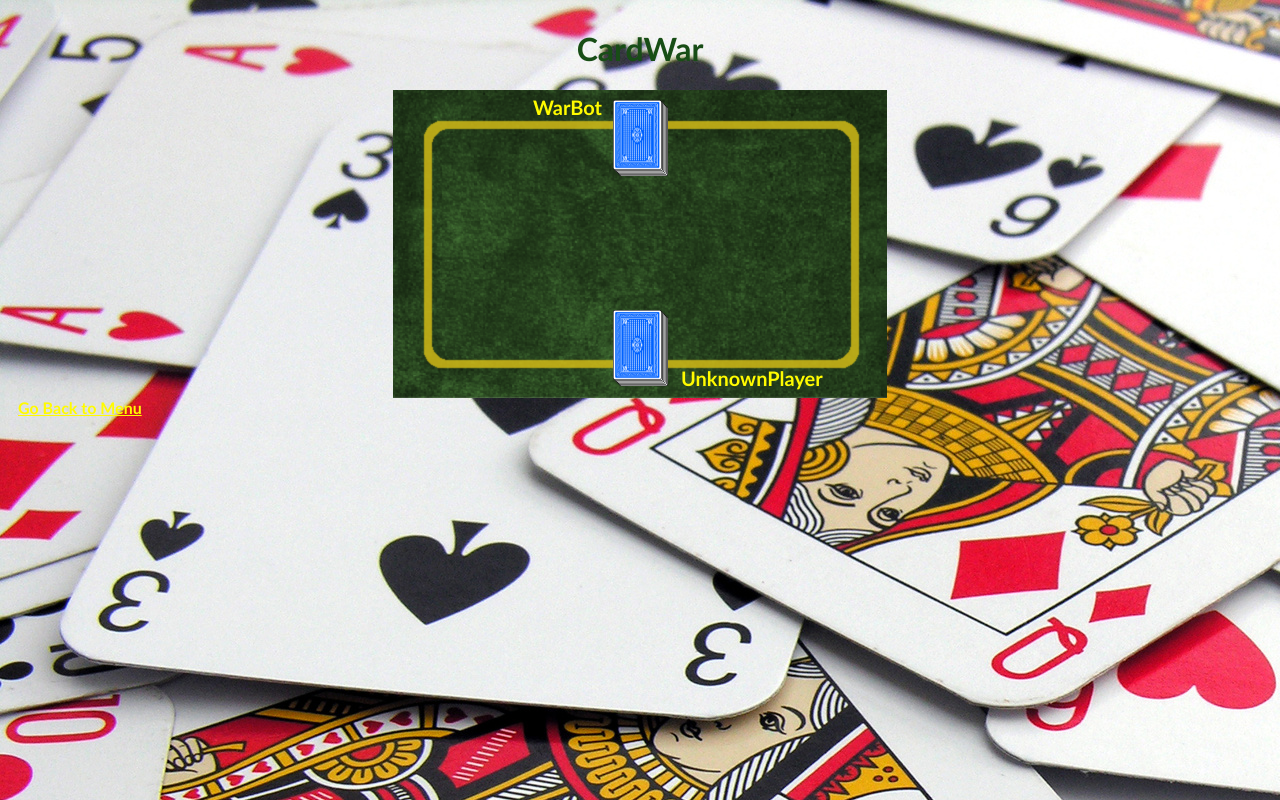
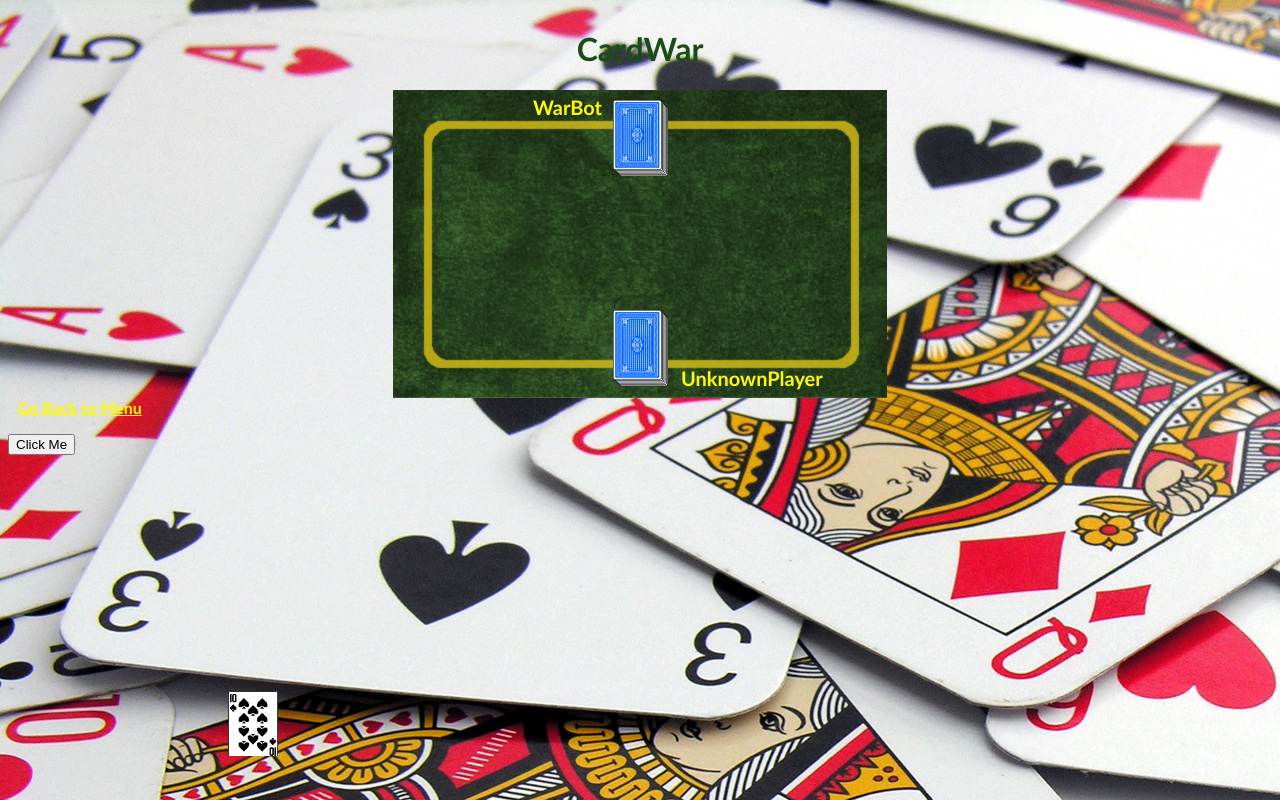
Before and after one commit to neuracr/cardWar, an Angular app in the folder cardWar/: page /game in a window 1280 px wide. Built offline with nearby package versions, Linux system fonts and the light colour scheme.

Commit message:
tests de l'animation des cartes

```diff
--- a/cardWar/src/app/game/game.component.css
+++ b/cardWar/src/app/game/game.component.css
@@ -53,3 +53,13 @@ a{
 a:hover {
     text-shadow: rgb(199, 196, 14) 1px 1px, rgb(199, 196, 14) -1px 1px, rgb(199, 196, 14) -1px -1px, rgb(199, 196, 14) 1px -1px;
 }
+
+  #animate {
+    background-image: url("../img/0s.gif");
+    background-size: 50px;
+    width: 50px;
+    height: 65px;
+    position: absolute;
+    margin-left:220px;
+    margin-top:220px;
+  }
--- a/cardWar/src/app/game/game.component.html
+++ b/cardWar/src/app/game/game.component.html
@@ -10,3 +10,29 @@
 <nav>
     <a routerLink="/menu">Go Back to Menu</a>
 </nav>
+
+<p>
+<button onclick="myMove()">Click Me</button>
+</p>
+
+<div id ="container">
+    <div id ="animate">
+    </div>
+</div>
+
+<script>
+function myMove() {
+  var elem = document.getElementById("animate");
+  var pos = 0;
+  var id = setInterval(frame, 2);
+  function frame() {
+    if (pos == 350) {
+      clearInterval(id);
+    } else {
+      pos++;
+      elem.style.top = pos + 'px';
+      elem.style.left = pos + 'px';
+    }
+  }
+}
+</script>
```
Also changed, not shown: 1 other file (tests, documents, lock files or other folders).
